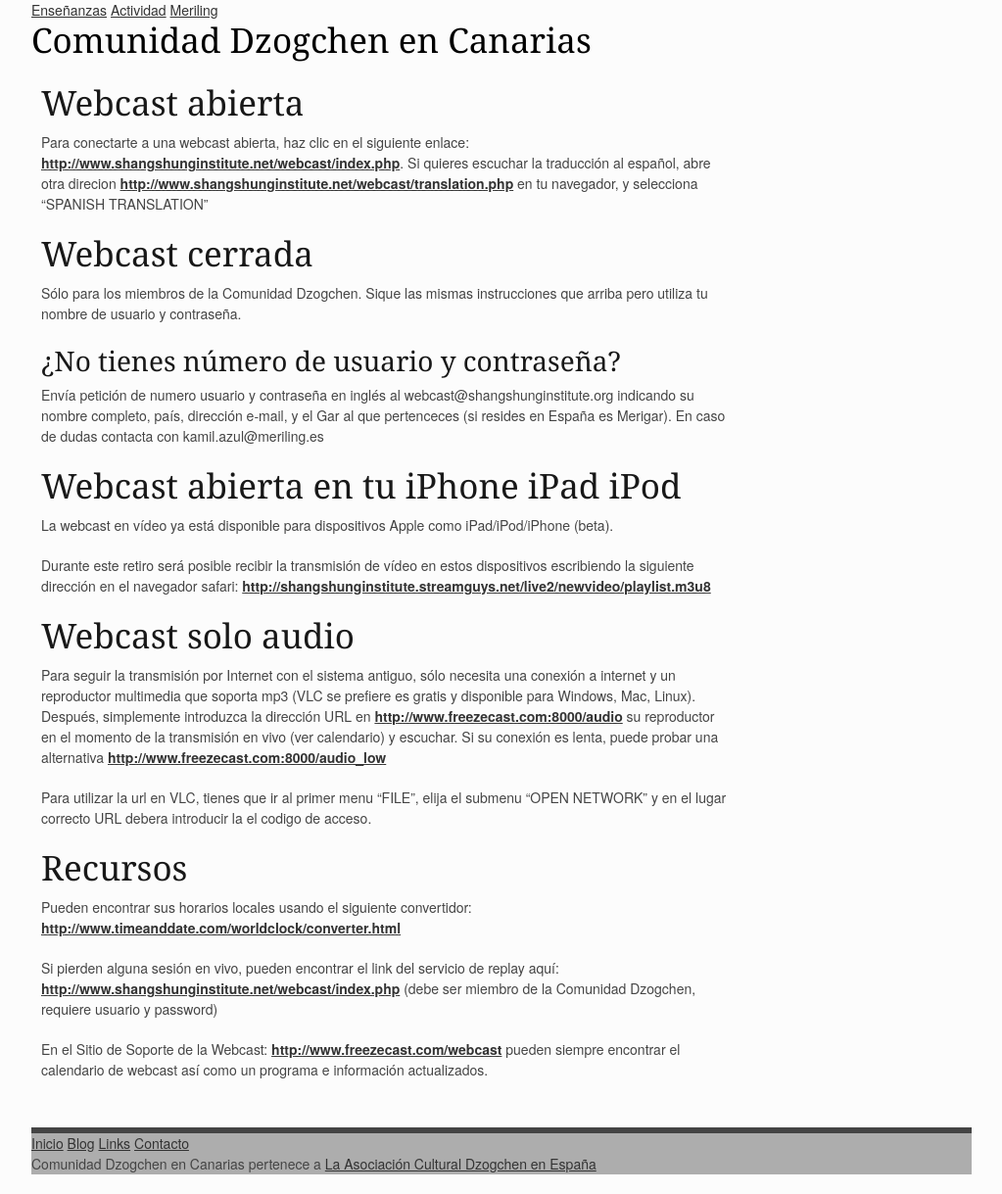
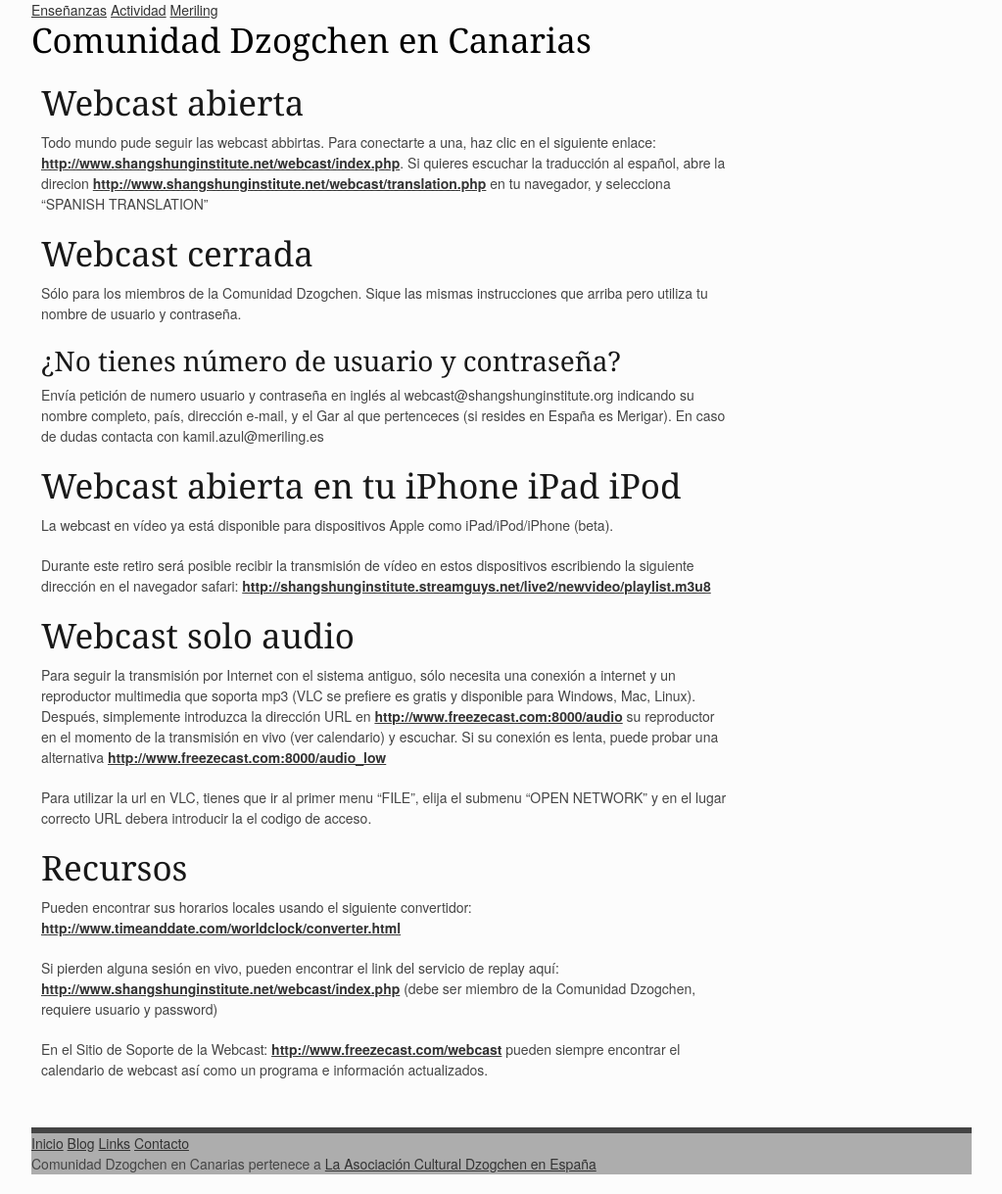
Before and after one commit to k1000/meriling, a Jekyll site: the page built from rojo/webcast.md, in a window 1280 px wide. Shown: the whole page at 98% size, without its empty margins (128-1151 px from the left). Built offline with Jekyll 4.4.1, drawn with Linux system fonts in a browser that asks for light colours; nearby versions of some CDN libraries; some web fonts are replaced; comment, search, counter and statistics services are not loaded.

Commit message:
Update rojo/webcast.md

```diff
--- a/rojo/webcast.md
+++ b/rojo/webcast.md
@@ -5,8 +5,8 @@ categories: rojo
 ---
 Webcast abierta
 ---------------
-Para conectarte a una webcast abierta, haz clic en el siguiente enlace: <http://www.shangshunginstitute.net/webcast/index.php>.
-Si quieres escuchar la traducción al español, abre otra direcion <http://www.shangshunginstitute.net/webcast/translation.php> en tu navegador, y selecciona "SPANISH TRANSLATION"
+Todo mundo pude seguir las webcast abbirtas. Para conectarte a una, haz clic en el siguiente enlace: <http://www.shangshunginstitute.net/webcast/index.php>.
+Si quieres escuchar la traducción al español, abre la direcion <http://www.shangshunginstitute.net/webcast/translation.php> en tu navegador, y selecciona "SPANISH TRANSLATION"
 
 Webcast cerrada
 ---------------
```
